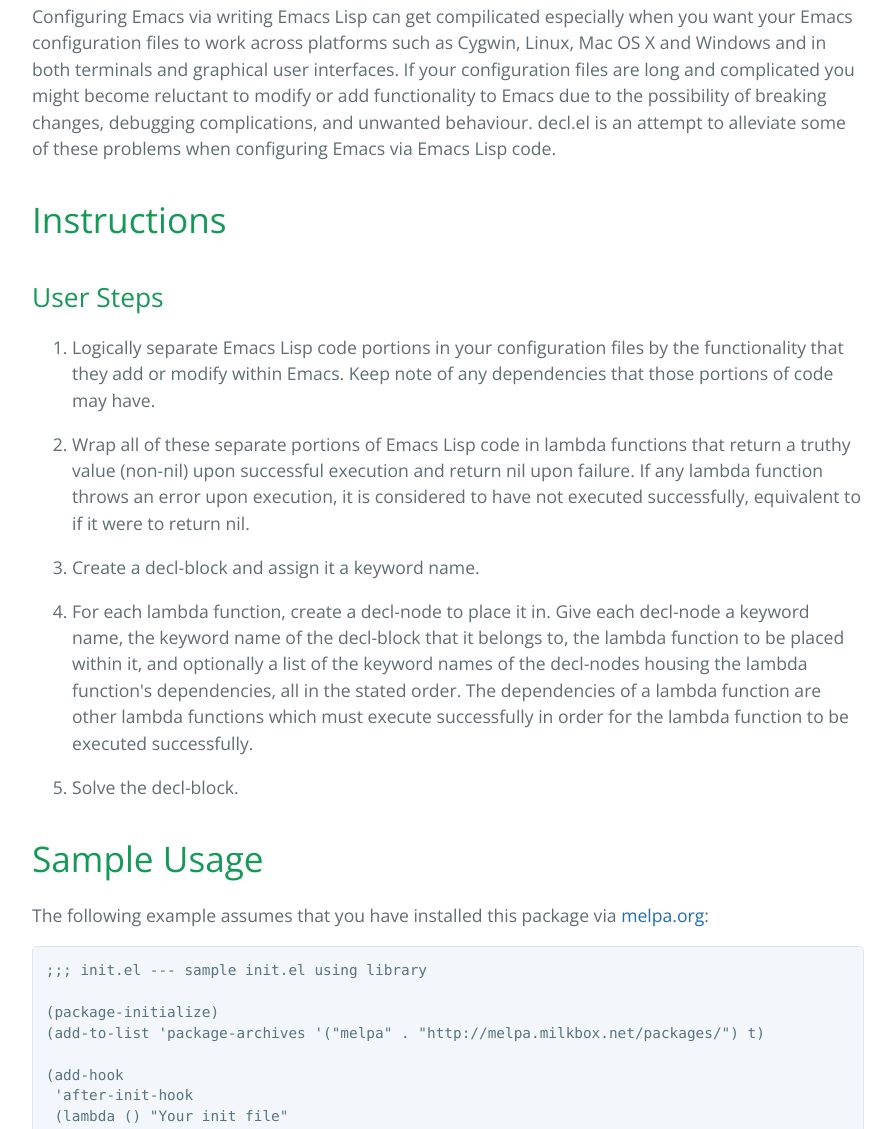
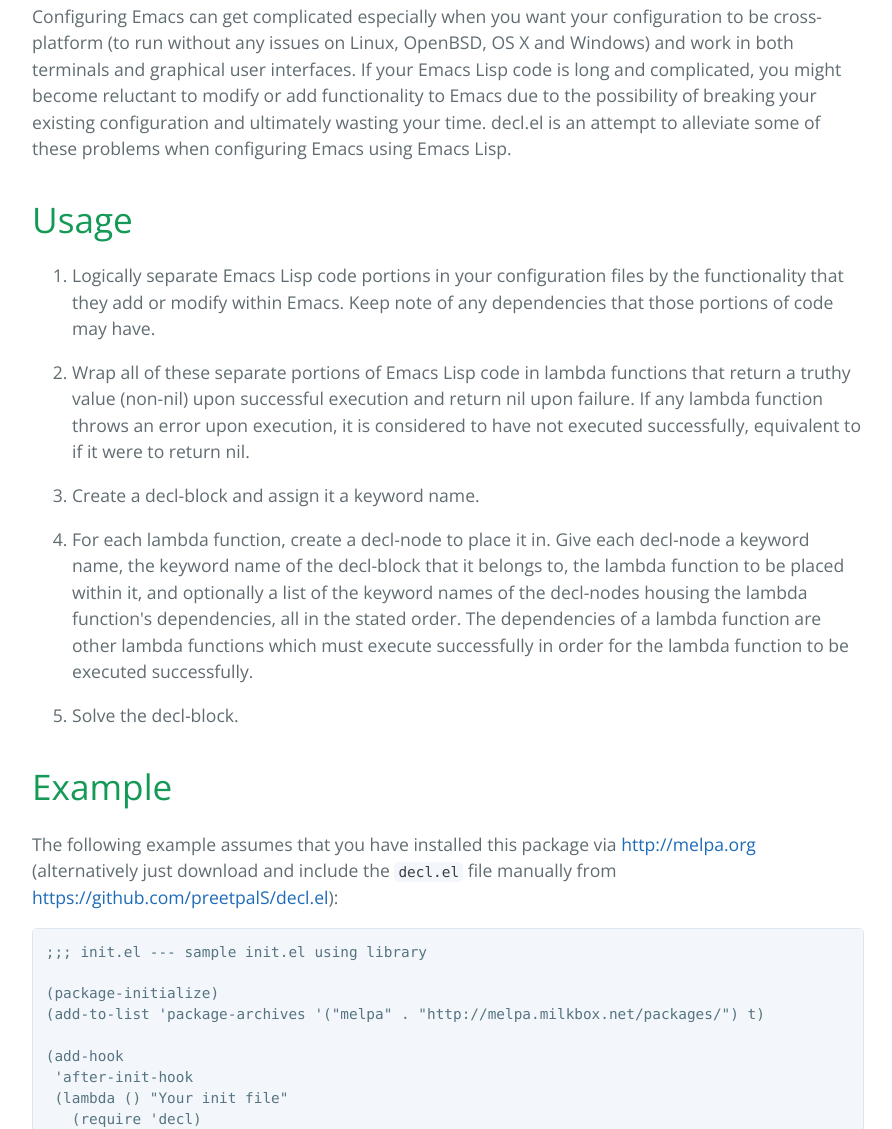
Before and after one commit to preetpalS/decl.el, a plain HTML site: page index.html in a window 1280 px wide. Shown: the part 482-1611 px from the top of the page, without its empty margins (192-1084 px from the left). Drawn offline with nearby package versions, Linux system fonts and the light colour scheme.

```diff
--- a/index.html
+++ b/index.html
@@ -22,13 +22,10 @@
       <h1>
 <a id="background" class="anchor" href="#background" aria-hidden="true"><span aria-hidden="true" class="octicon octicon-link"></span></a>Background</h1>
 
-<p>Configuring Emacs via writing Emacs Lisp can get compilicated especially when you want your Emacs configuration files to work across platforms such as Cygwin, Linux, Mac OS X and Windows and in both terminals and graphical user interfaces. If your configuration files are long and complicated you might become reluctant to modify or add functionality to Emacs due to the possibility of breaking changes, debugging complications, and unwanted behaviour. decl.el is an attempt to alleviate some of these problems when configuring Emacs via Emacs Lisp code.</p>
+<p>Configuring Emacs can get complicated especially when you want your configuration to be cross-platform (to run without any issues on Linux, OpenBSD, OS X and Windows) and work in both terminals and graphical user interfaces. If your Emacs Lisp code is long and complicated, you might become reluctant to modify or add functionality to Emacs due to the possibility of breaking your existing configuration and ultimately wasting your time. decl.el is an attempt to alleviate some of these problems when configuring Emacs using Emacs Lisp.</p>
 
 <h1>
-<a id="instructions" class="anchor" href="#instructions" aria-hidden="true"><span aria-hidden="true" class="octicon octicon-link"></span></a>Instructions</h1>
-
-<h2>
-<a id="user-steps" class="anchor" href="#user-steps" aria-hidden="true"><span aria-hidden="true" class="octicon octicon-link"></span></a>User Steps</h2>
+<a id="usage" class="anchor" href="#usage" aria-hidden="true"><span aria-hidden="true" class="octicon octicon-link"></span></a>Usage</h1>
 
 <ol>
 <li><p>Logically separate Emacs Lisp code portions in your configuration files by the functionality that they add or modify within Emacs. Keep note of any dependencies that those portions of code may have.</p></li>
@@ -39,9 +36,9 @@
 </ol>
 
 <h1>
-<a id="sample-usage" class="anchor" href="#sample-usage" aria-hidden="true"><span aria-hidden="true" class="octicon octicon-link"></span></a>Sample Usage</h1>
+<a id="example" class="anchor" href="#example" aria-hidden="true"><span aria-hidden="true" class="octicon octicon-link"></span></a>Example</h1>
 
-<p>The following example assumes that you have installed this package via <a href="MELPA">melpa.org</a>:</p>
+<p>The following example assumes that you have installed this package via <a href="MELPA">http://melpa.org</a> (alternatively just download and include the <code>decl.el</code> file manually from <a href="github">https://github.com/preetpalS/decl.el</a>):</p>
 
 <pre><code>;;; init.el --- sample init.el using library
 
```
Also changed, not shown: params.json (+1 -1 lines).
